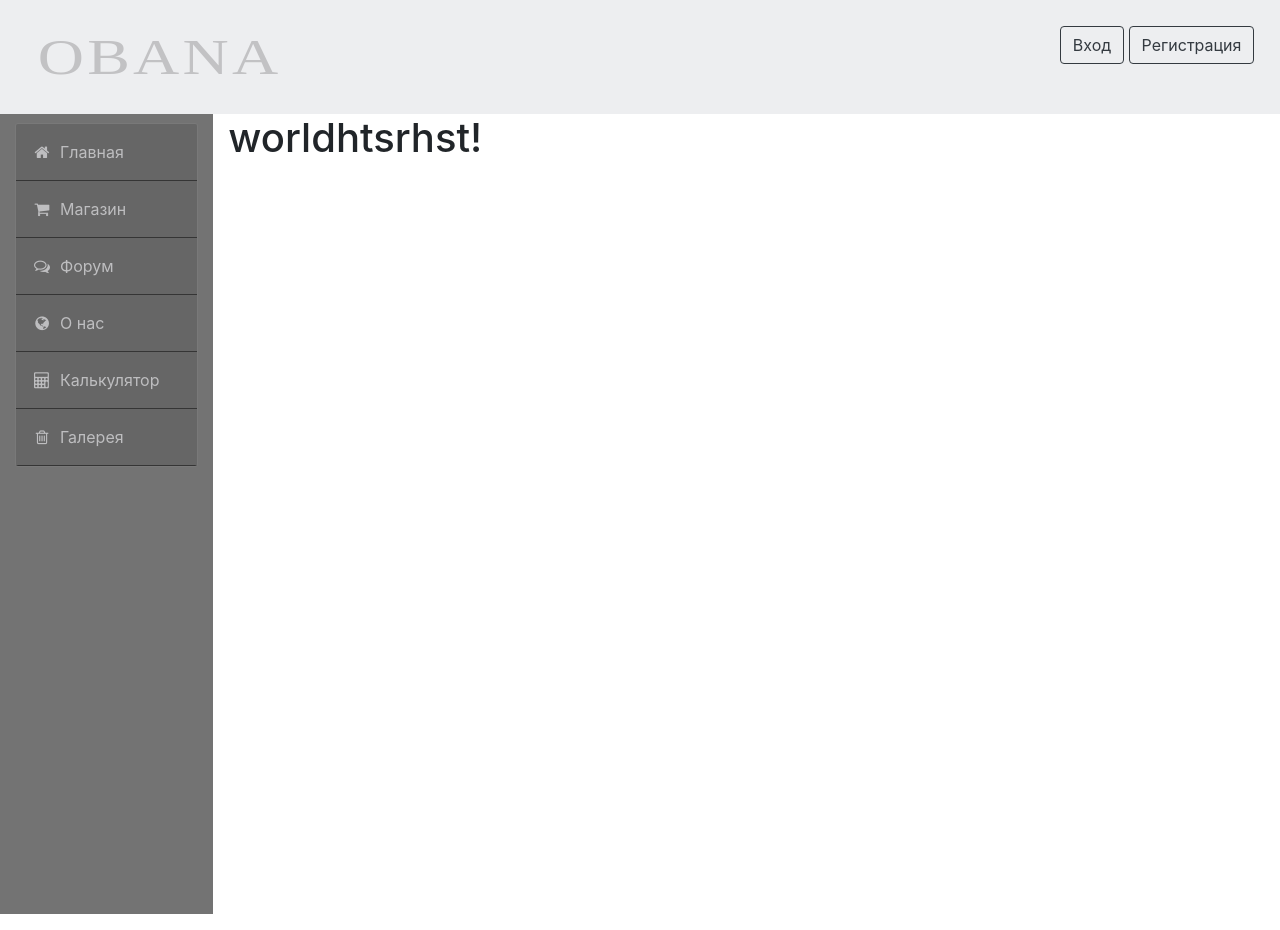
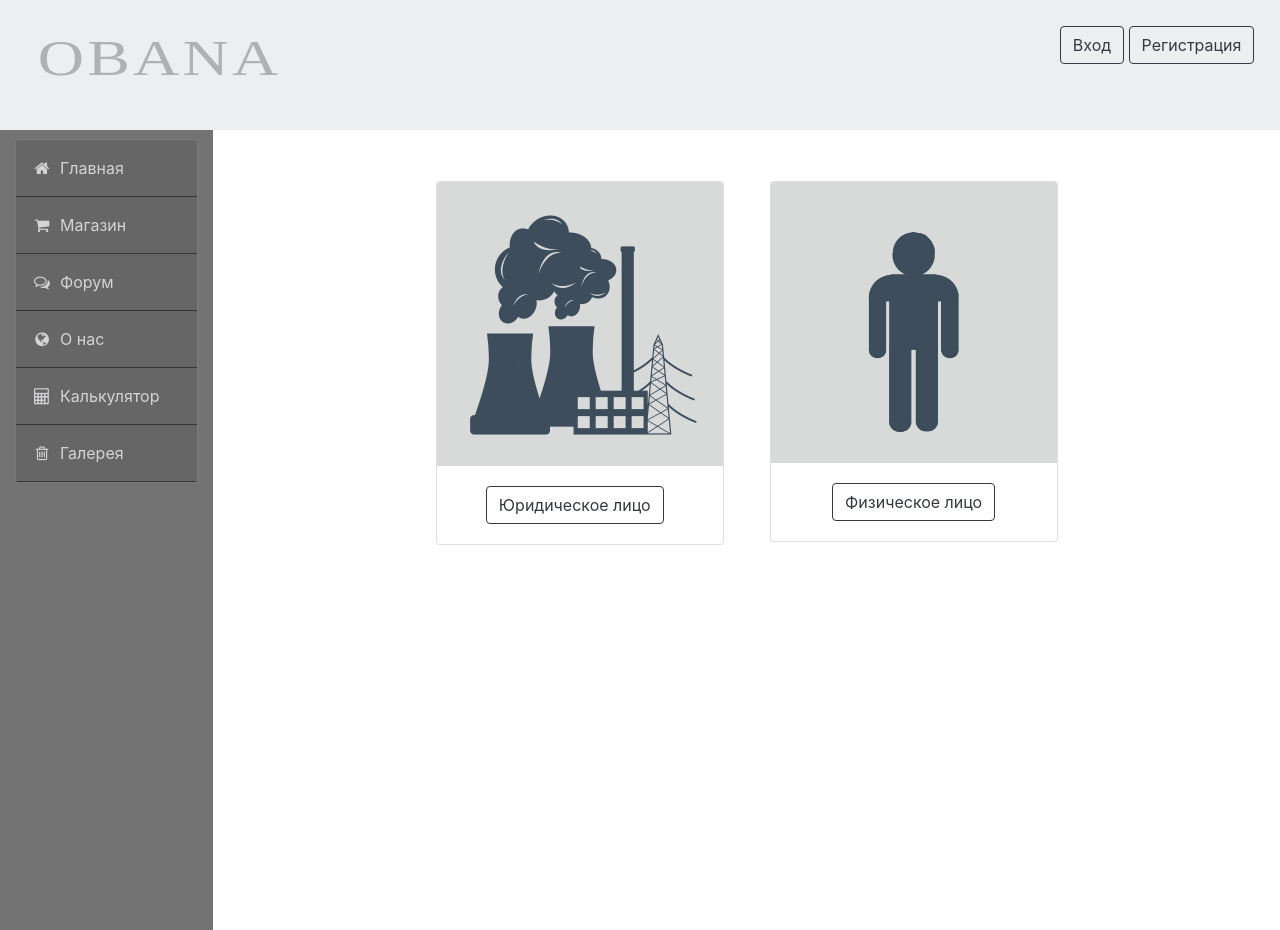
Before and after one commit to Nigmacor/site, a Django app: page /account/registration/ in a window 1280 px wide. Run offline with Django 3.2, Linux system fonts and the light colour scheme; some libraries are stand-ins or nearby versions.

Commit message:
register

```diff
--- a/app/ob/account/templates/account/register.html
+++ b/app/ob/account/templates/account/register.html
@@ -1,8 +1,21 @@
 {% extends 'templates/base.html'%}
-
+{% load static %}
 
 {% block content %}
- 	<h1>worldhtsrhst!</h1>
+<div style="margin-top: 5%">
+<div class="card" style="width: 18rem;float:left;margin-left: 20%">
+  <img src="{% static 'img/fiz.png' %}" class="card-img-top" alt="...">
+  <div class="card-body">
+    <a href="#"><button style="margin-right: 4%" type="button" class="btn btn-outline-dark">Юридическое лицо</button></a>
+  </div>
+</div>
+<div class="card" style="width: 18rem;float:right;margin-right: 20%">
+  <img src="{% static 'img/fizi.jpg' %}" class="card-img-top" alt="...">
+  <div class="card-body">
+    <a href="#"><button type="button" class="btn btn-outline-dark">Физическое лицо</button></a>
+  </div>
+</div>
+</div>
 {% endblock %}
 
 {% block title %}
--- a/app/ob/static/css/style.css
+++ b/app/ob/static/css/style.css
@@ -8,9 +8,19 @@ header{
     background-color: #EDEEF0;
 }
 a {
-  color: #C2C2C4 !important;
+  color: #7C7C7D !important;
   text-decoration: none
 }
+
+.a_menu{
+  color: #D8D9DB !important;
+  text-decoration: none
+}
+.a_logo{
+    color: #B0B1B2 !important;
+  text-decoration: none
+}
+
 .fancy-hover {
   background: #EDEEF0;
   background: rgba(100,100,100,0.9);
--- a/app/ob/templates/base.html
+++ b/app/ob/templates/base.html
@@ -5,6 +5,7 @@
 	<meta charset="UTF-8">
 	<link rel="stylesheet" href="https://stackpath.bootstrapcdn.com/bootstrap/4.3.1/css/bootstrap.min.css" integrity="sha384-ggOyR0iXCbMQv3Xipma34MD+dH/1fQ784/j6cY/iJTQUOhcWr7x9JvoRxT2MZw1T" crossorigin="anonymous">
 	<link rel="stylesheet" type="text/css" href="{% static 'css/style.css' %}"/>
+	<link rel="stylesheet" type="text/css" href="{% static 'css/register.css' %}"/>
 	<link href="//maxcdn.bootstrapcdn.com/font-awesome/4.7.0/css/font-awesome.min.css" rel="stylesheet"/>
 	<title>
 		{% block title %}
@@ -21,7 +22,7 @@
     </div>
 	{% endblock %}
 	<div class="container11"><a class="border-animation" href="/">
-      <div class="border-animation__inner">obAna</div></a>
+      <div class="border-animation__inner"><p class="a_logo">obAna</p></div></a>
     </div>
 </header>
 <section>
@@ -30,26 +31,26 @@
   		<div style="background-color: #737373;min-height: 100vh;" class="col-md-2 col-lg-2">
 <div style="margin-top: 5%" class="menu">
 <div class="fancy-hover">
-  <a href=""><i class="fa fa-home" aria-hidden="true"></i>Главная</a>
+  <a class="a_menu" href=""><i class="fa fa-home" aria-hidden="true"></i>Главная</a>
 </div>
 <div class="fancy-hover">
-  <a href=""><i class="fa fa-shopping-cart" aria-hidden="true"></i>Магазин</a>
+  <a class="a_menu" href=""><i class="fa fa-shopping-cart" aria-hidden="true"></i>Магазин</a>
 </div>
 <div class="fancy-hover">
-  <a href=""><i class="fa fa-comments-o" aria-hidden="true"></i>Форум</a>
+  <a class="a_menu" href=""><i class="fa fa-comments-o" aria-hidden="true"></i>Форум</a>
 </div>
 <div class="fancy-hover">
-  <a href=""><i class="fa fa-globe" aria-hidden="true"></i>О нас</a>
+  <a class="a_menu" href=""><i class="fa fa-globe" aria-hidden="true"></i>О нас</a>
 </div>
 <div class="fancy-hover">
-  <a href=""><i class="fa fa-calculator" aria-hidden="true"></i>Калькулятор</a>
+  <a class="a_menu" href=""><i class="fa fa-calculator" aria-hidden="true"></i>Калькулятор</a>
 </div>
 <div class="fancy-hover">
-  <a href=""><i class="fa fa-trash-o" aria-hidden="true"></i>Галерея</a>
+  <a class="a_menu" href=""><i class="fa fa-trash-o" aria-hidden="true"></i>Галерея</a>
 </div>
 </div>
 		</div>
-		<div class="col-md-10 col-lg-10" >
+		<div  align="center" class="col-md-10 col-lg-10" >
 			{% block content %}
 				Home page content
 			{% endblock %}
```
Also changed, not shown: app/ob/account/templates/account/login.html (+22 -1 lines), app/ob/static/css/register.css (added), app/ob/static/img/fiz.png (added), app/ob/static/img/fizi.jpg (added).
